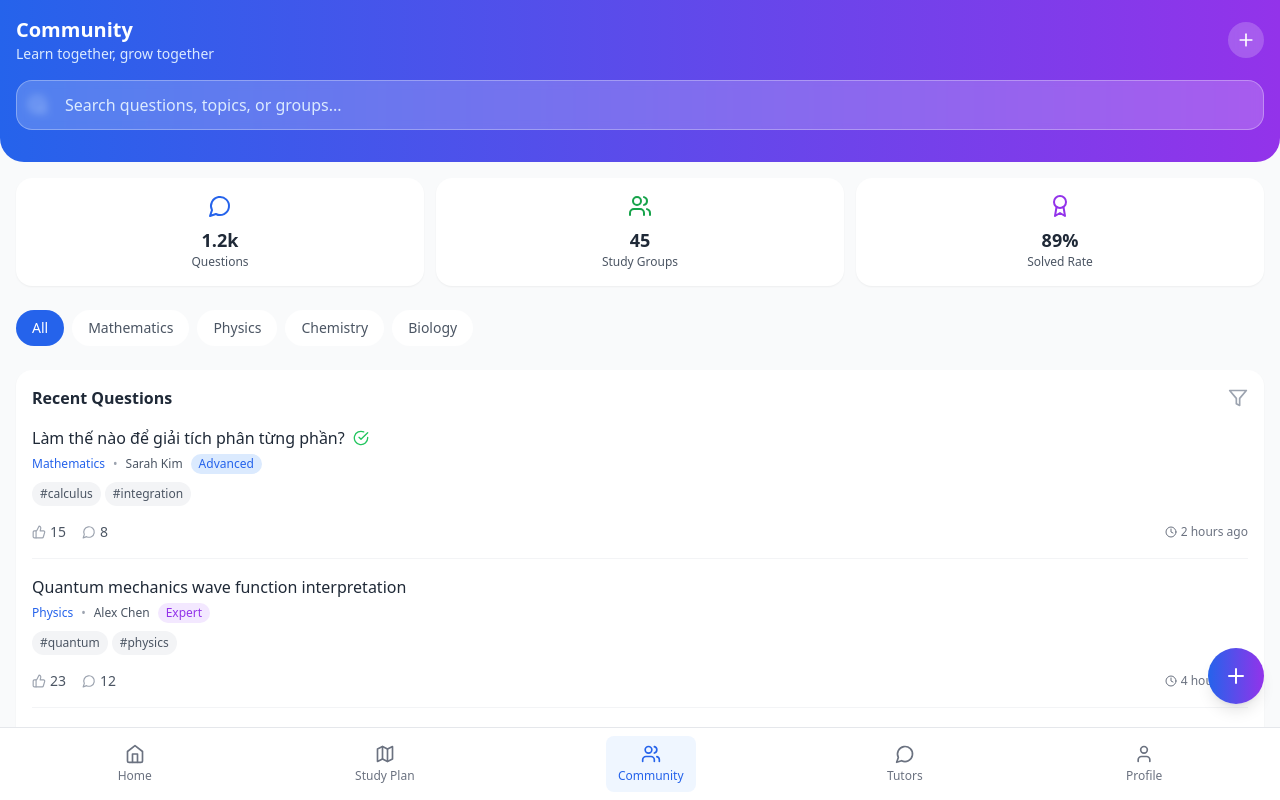
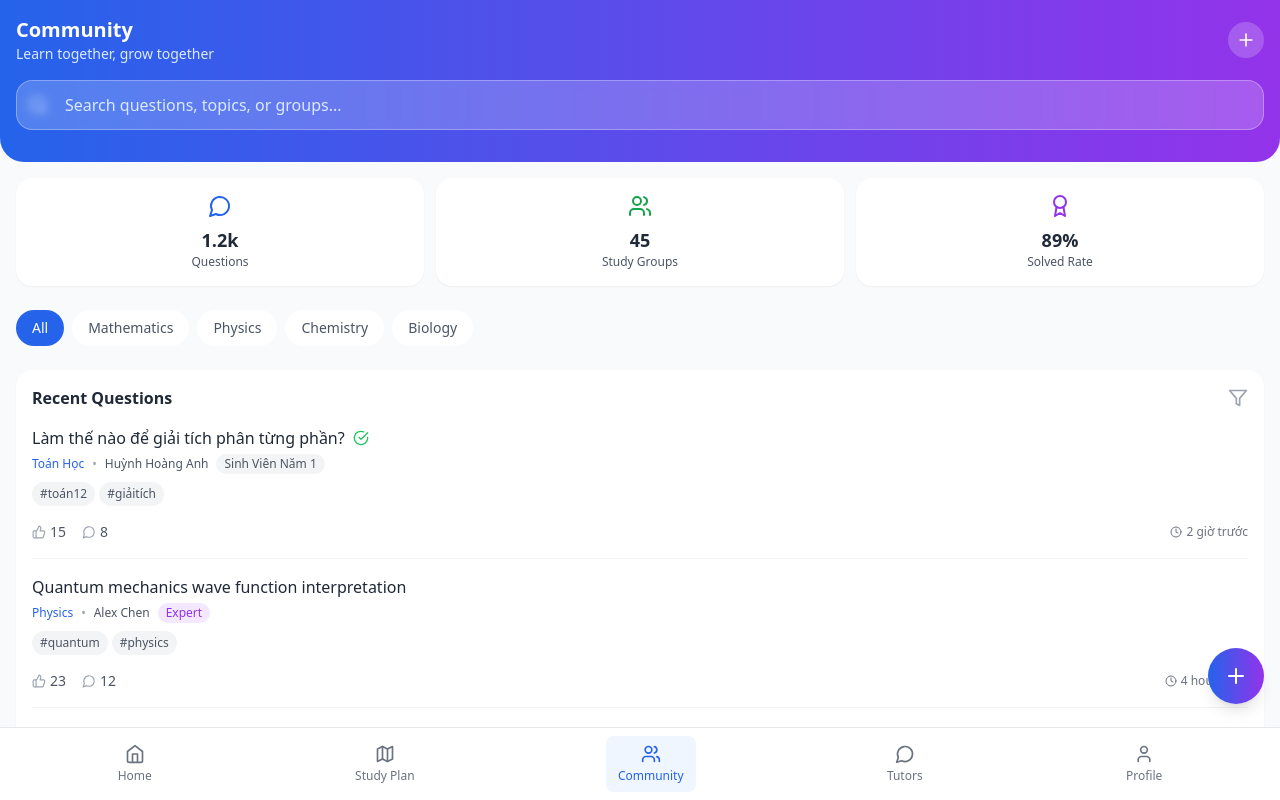
Before and after one commit to anhhuynhhoang1910/nhom6tiengviet, a React (Vite) app: page / in a window 1280 px wide. Both pictures are taken after a click on the button "Community". Shown: the top 800 px of the page. Built offline with nearby package versions, Linux system fonts and the light colour scheme.

Commit message:
Update CommunityScreen.tsx

```diff
--- a/src/components/CommunityScreen.tsx
+++ b/src/components/CommunityScreen.tsx
@@ -6,14 +6,14 @@ export const CommunityScreen: React.FC = () => {
     {
       id: 1,
       title: 'Làm thế nào để giải tích phân từng phần?',
-      subject: 'Mathematics',
-      author: 'Sarah Kim',
-      authorLevel: 'Advanced',
-      time: '2 hours ago',
+      subject: 'Toán Học',
+      author: 'Huỳnh Hoàng Anh',
+      authorLevel: 'Sinh Viên Năm 1',
+      time: '2 giờ trước',
       likes: 15,
       replies: 8,
       solved: true,
-      tags: ['calculus', 'integration'],
+      tags: ['toán12', 'giảitích'],
     },
     {
       id: 2,
```
